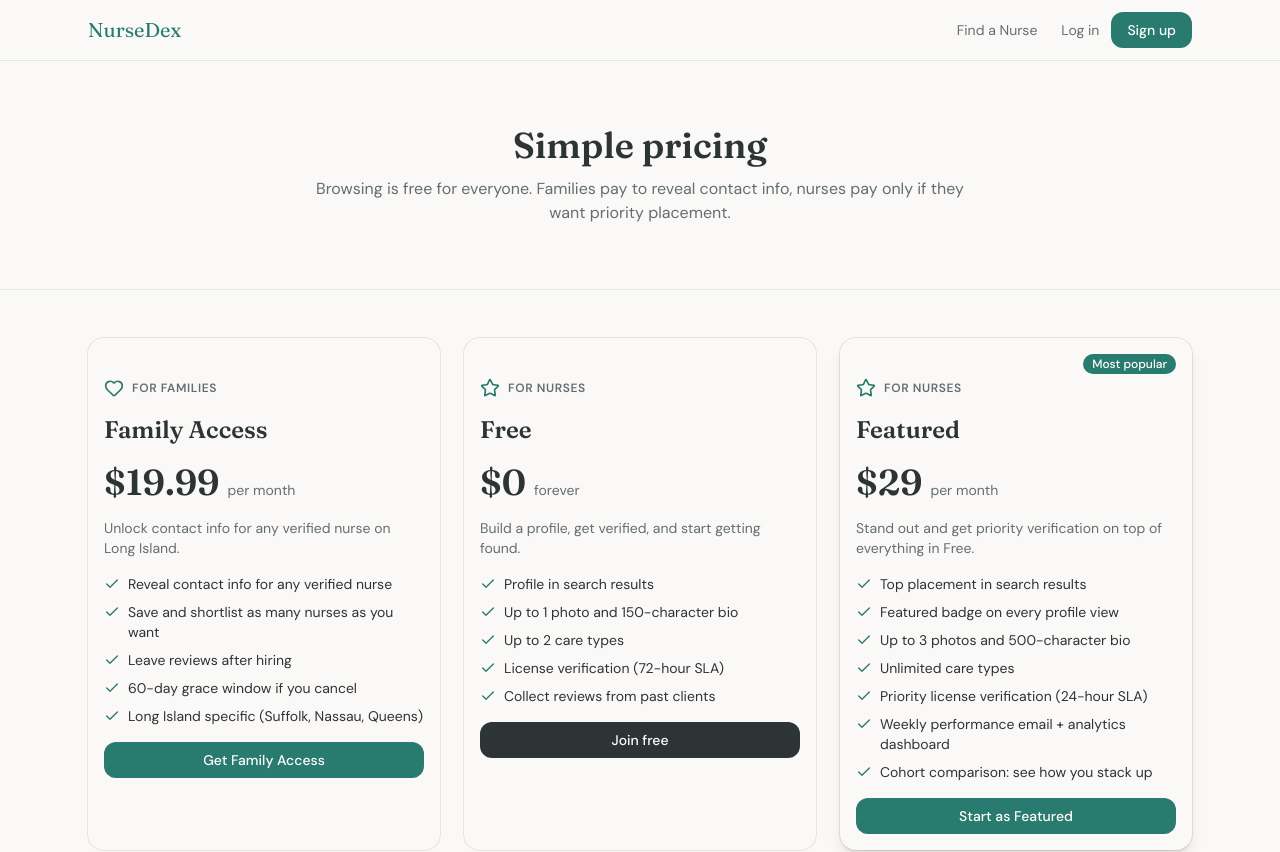
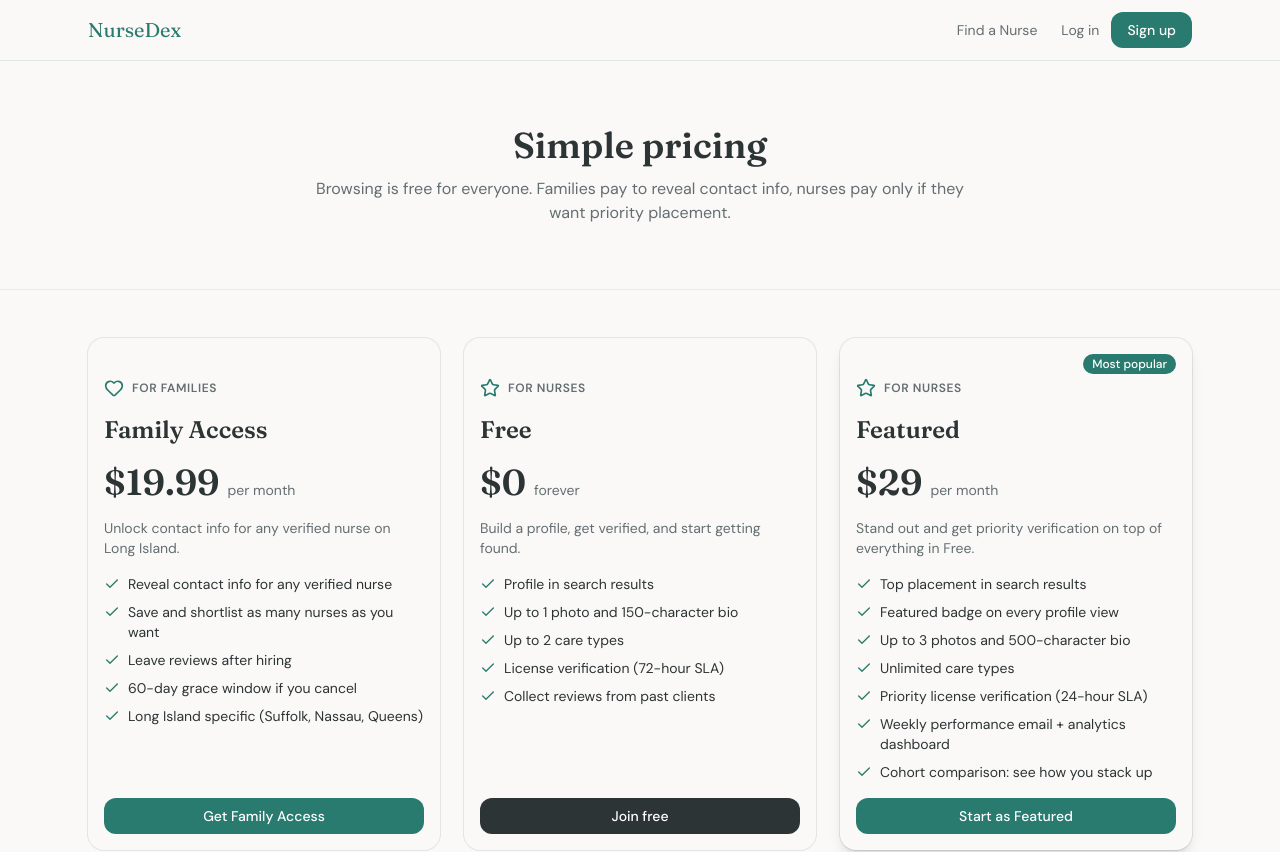
Before and after one commit to nursedexapp/nursedex, a Next.js app: page /pricing in a window 1280 px wide. Shown: the top 852 px of the page. Built offline with nearby package versions, Linux system fonts and the light colour scheme; no server answers.

Commit message:
Equalize the three pricing cards so CTAs align at the bottom
Family Access, Free, and Featured had different feature counts, so the
buttons sat at different vertical positions. Card now fills its grid
row, CardContent flex-grows, and the perks list expands to push the
CTA to the bottom.

```diff
--- a/src/app/pricing/page.tsx
+++ b/src/app/pricing/page.tsx
@@ -157,13 +157,15 @@
       : "bg-soft-black hover:bg-soft-black/90 text-white";
 
   return (
-    <Card className={`${border} relative ${highlight ? "shadow-lg" : ""}`}>
+    <Card
+      className={`${border} relative h-full ${highlight ? "shadow-lg" : ""}`}
+    >
       {highlight && (
         <Badge className="bg-teal absolute top-4 right-4 text-white">
           Most popular
         </Badge>
       )}
-      <CardContent className="space-y-4 pt-6">
+      <CardContent className="flex flex-1 flex-col gap-4 pt-6">
         <div className="flex items-center gap-2">
           <div className="text-teal">{icon}</div>
           <p className="text-muted-foreground text-xs font-semibold tracking-wider uppercase">
@@ -180,7 +182,7 @@
           <span className="text-muted-foreground text-sm">{period}</span>
         </div>
         <p className="text-soft-black-light text-sm">{desc}</p>
-        <ul className="space-y-2 text-sm">
+        <ul className="flex-1 space-y-2 text-sm">
           {perks.map((p) => (
             <li key={p} className="flex items-start gap-2">
               <Check className="text-teal mt-0.5 size-4 shrink-0" />
```
